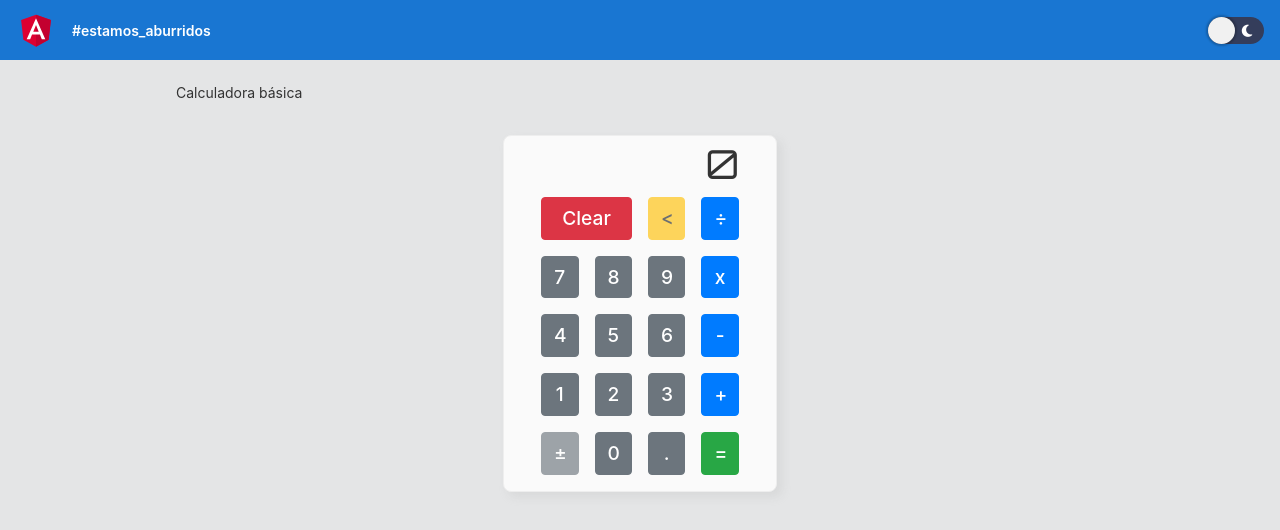
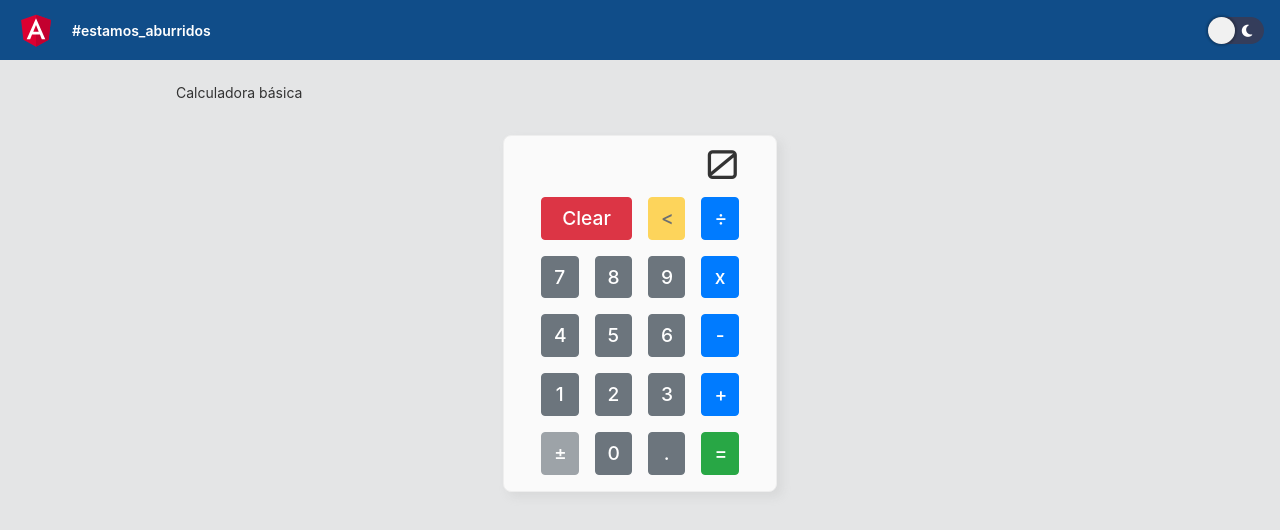
Before and after one commit to jorgekautz/calculator, an Angular app: page / in a window 1280 px wide. Shown: the top 530 px of the page. Built offline with nearby package versions, Linux system fonts and the light colour scheme.

Commit message:
mejora de color en navbar

```diff
--- a/src/app/app.component.scss
+++ b/src/app/app.component.scss
@@ -11,10 +11,6 @@ $sombraLight: 5px 5px 10px rgba(170, 170, 170, 0.2);
 
     body.dark & {
         color: #e4e5e6 !important;
-    }
-
-    body.dark & .toolbar {
-        background-color: #104d89;
     }
 
     body.dark & .calculator {
@@ -75,7 +71,7 @@ flex: 1;
     height: 60px;
     display: flex;
     align-items: center;
-    background-color: #1976d2;
+    background-color: #104d89;
     color: white;
     font-weight: 600;
 }
```
